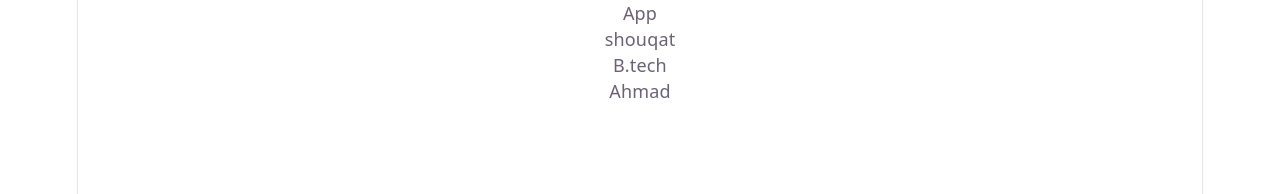
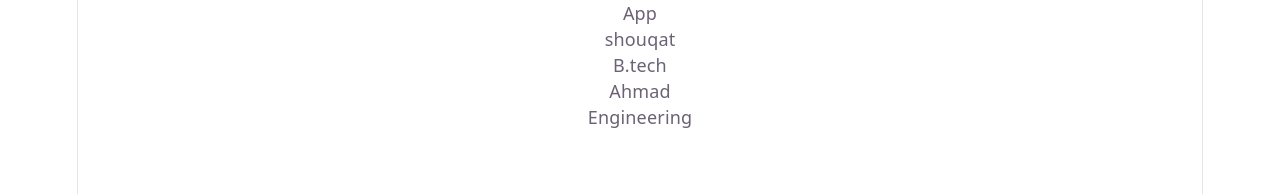
Before and after one commit to shouqatazeez/react, a React (Vite) app in the folder Contact/: page / in a window 1280 px wide. Shown: the top 194 px of the page. Built offline with nearby package versions, Linux system fonts and the light colour scheme.

Commit message:
some minor changes

```diff
--- a/Contact/src/App.jsx
+++ b/Contact/src/App.jsx
@@ -5,7 +5,7 @@ const App = () => {
   return (
     <div>App
       <Props name="shouqat" course="B.tech" />
-      <Props name="Ahmad" courst="Engineering" />
+      <Props name="Ahmad" course="Engineering" />
     </div>
   )
 }
```
